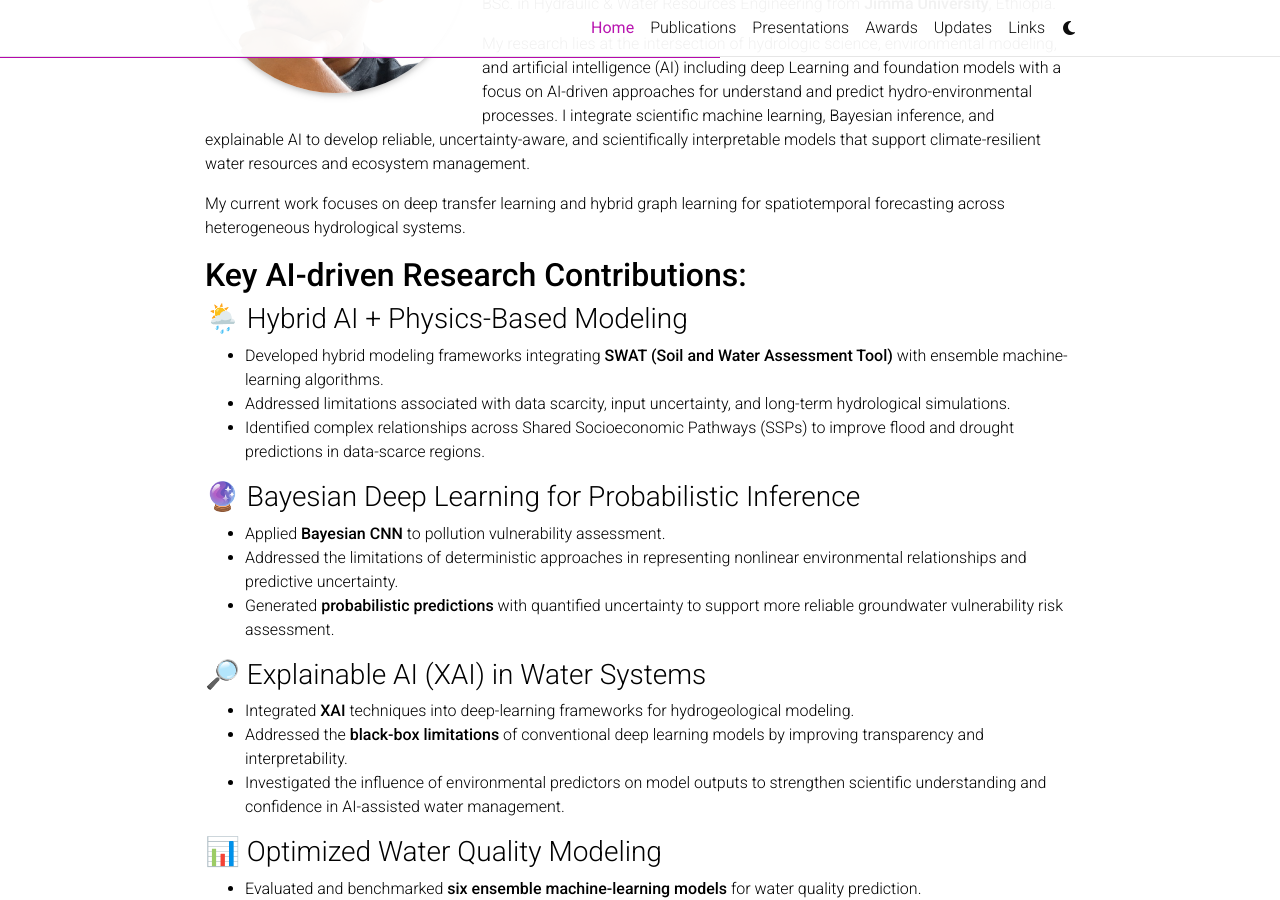
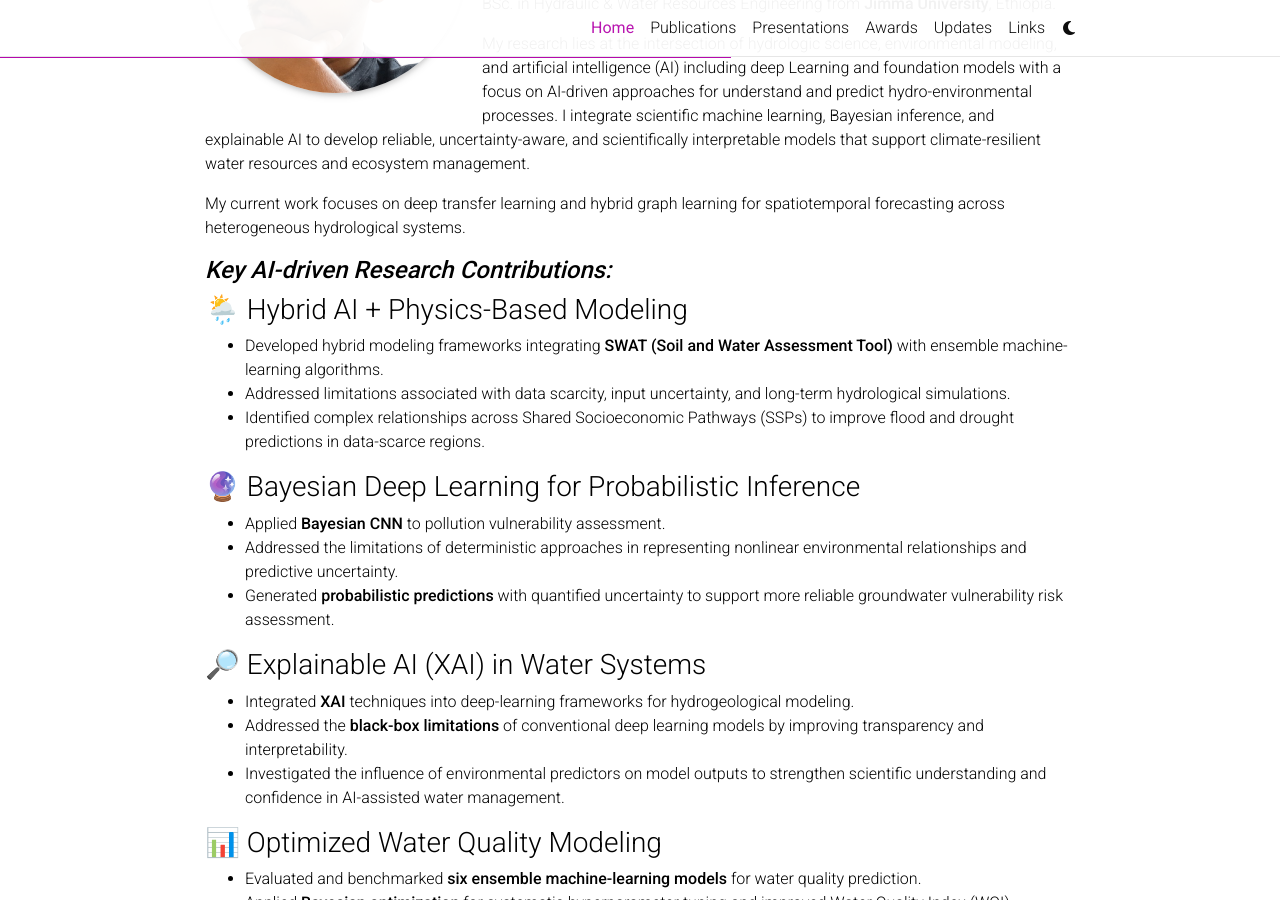
Before and after one commit to tdmengistu/tdmengistu.github.io, a Jekyll site: the page built from _pages/about.md, in a window 1280 px wide and 900 px high, scrolled down 337 px. Built offline with Jekyll 4.4.1, drawn with Linux system fonts in a browser that asks for light colours; a style sheet for code colours, icons or effects is not loaded.

```diff
--- a/_pages/about.md
+++ b/_pages/about.md
@@ -22,7 +22,7 @@ My research lies at the intersection of hydrologic science, environmental modeli
 My current work focuses on deep transfer learning and hybrid graph learning for spatiotemporal forecasting across heterogeneous hydrological systems.
 
 
-## **Key AI-driven Research Contributions:**
+#### ***Key AI-driven Research Contributions:***
 
 ### 🌦️ Hybrid AI + Physics-Based Modeling
 
```
